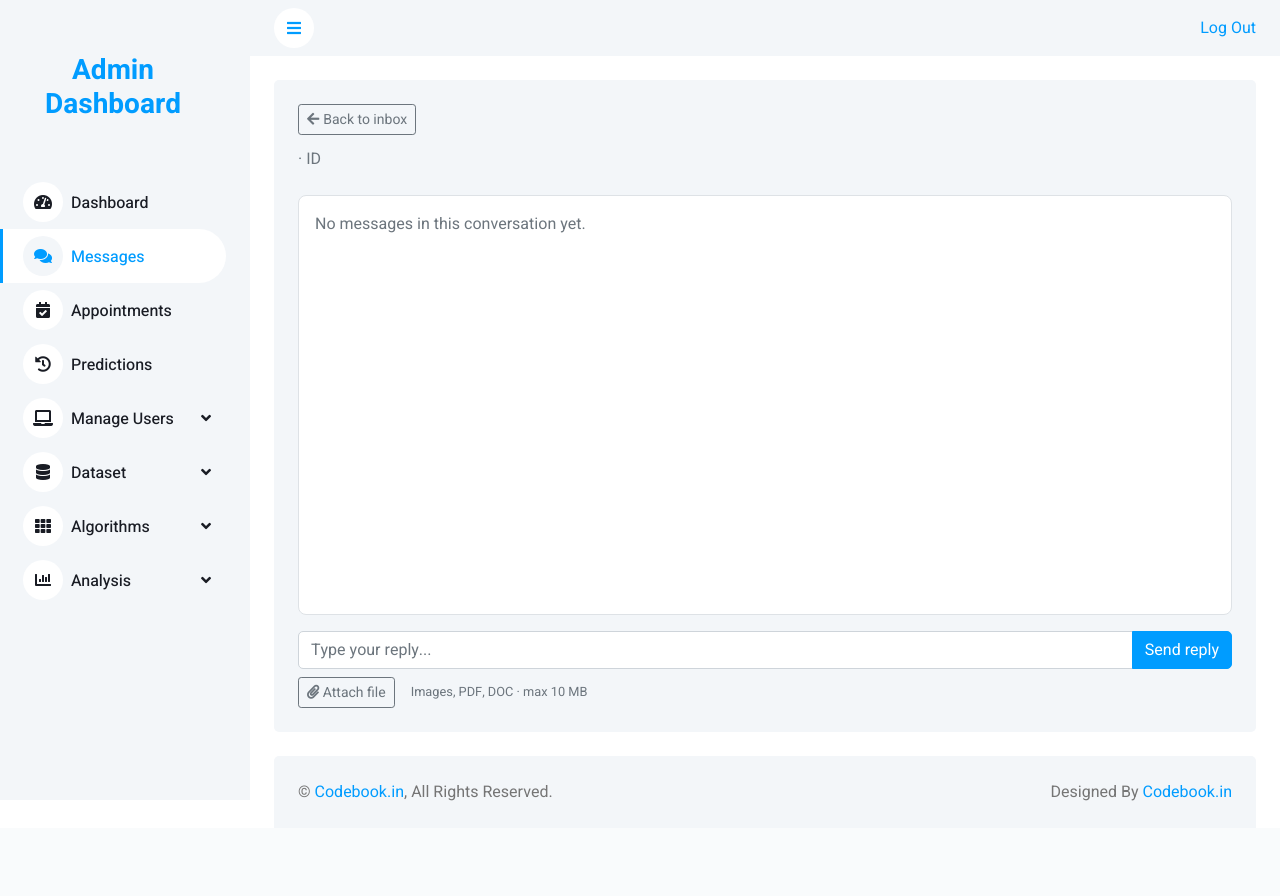
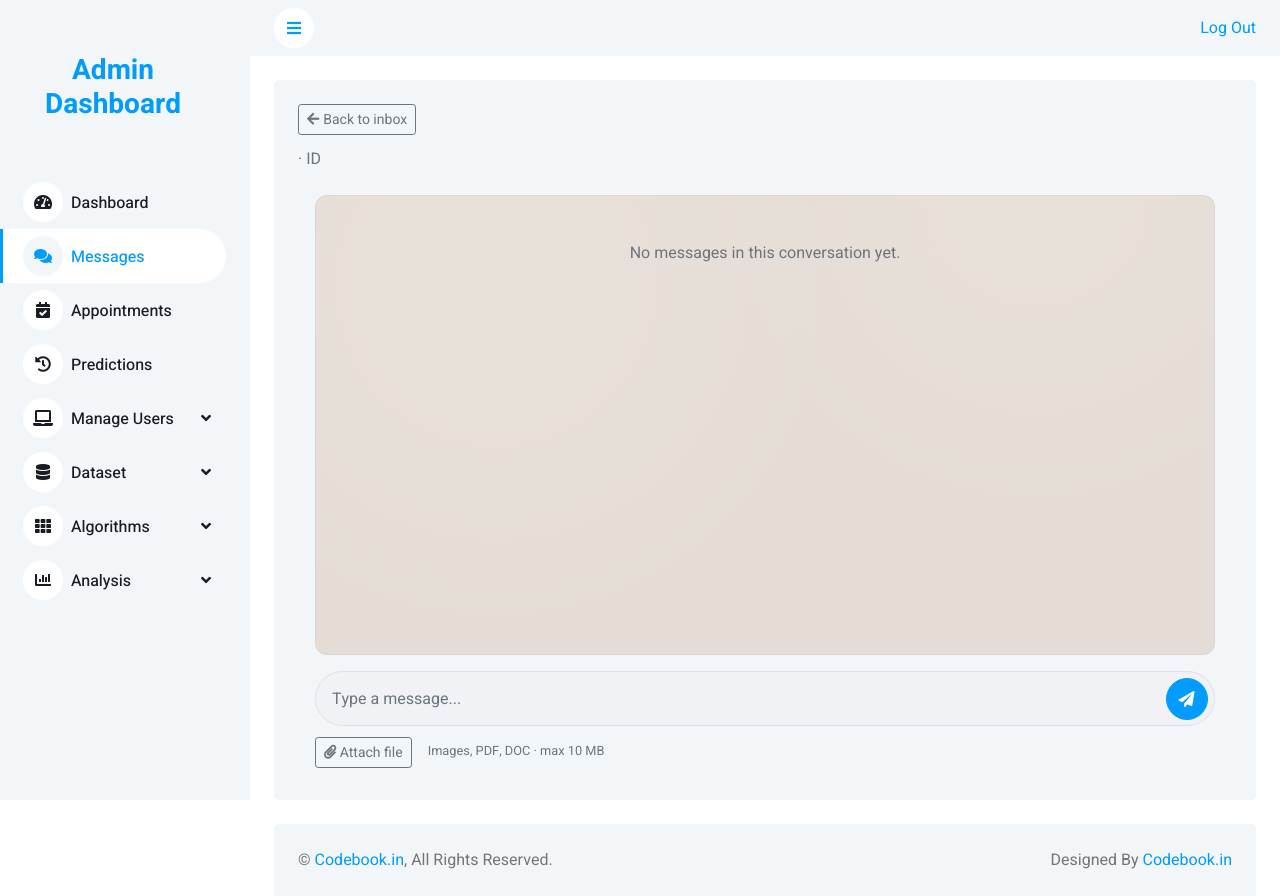
Before and after one commit to Bhupesh-zode/Maternity_assistance, a Django app: template assets/templates/adminapp/admin-messages-thread.html in a window 1280 px wide. Before the commit the page ends 801 px from the top, so only its background shows below. Run offline with Django 4.2, Linux system fonts and the light colour scheme; the template is opened without the code that fills it, so the values that code supplies are empty; some libraries are stand-ins or nearby versions.

Commit message:
whatsapp like chatbox user-admin

```diff
--- a/assets/static/userapp/css/chat.css
+++ b/assets/static/userapp/css/chat.css
@@ -3,7 +3,175 @@
   margin: 0 auto;
 }
 
-.chat-log {
+/* WhatsApp-style support thread */
+.chat-log--whatsapp {
+  height: 460px;
+  overflow-y: auto;
+  overflow-x: hidden;
+  background: #e5ddd5;
+  background-image:
+    radial-gradient(circle at 20% 20%, rgba(255, 255, 255, 0.12) 0, transparent 45%),
+    radial-gradient(circle at 80% 0%, rgba(255, 255, 255, 0.1) 0, transparent 40%);
+  border: none;
+  border-radius: 12px;
+  padding: 0.85rem 0.65rem;
+  box-shadow: inset 0 0 0 1px rgba(0, 0, 0, 0.04);
+}
+
+.chat-log-empty {
+  text-align: center;
+  padding: 2rem 1rem;
+}
+
+.chat-row {
+  display: flex;
+  margin-bottom: 0.35rem;
+  clear: both;
+}
+
+.chat-row--out {
+  justify-content: flex-end;
+}
+
+.chat-row--in {
+  justify-content: flex-start;
+}
+
+.chat-bubble {
+  position: relative;
+  max-width: min(78%, 420px);
+  padding: 0.4rem 0.55rem 0.3rem 0.65rem;
+  border-radius: 8px;
+  box-shadow: 0 1px 1px rgba(0, 0, 0, 0.08);
+  word-break: break-word;
+}
+
+.chat-bubble--out {
+  background: #d9fdd3;
+  color: #111b21;
+  border-top-right-radius: 0;
+}
+
+.chat-bubble--out::after {
+  content: "";
+  position: absolute;
+  top: 0;
+  right: -8px;
+  width: 0;
+  height: 0;
+  border-top: 8px solid #d9fdd3;
+  border-right: 8px solid transparent;
+}
+
+.chat-bubble--in {
+  background: #fff;
+  color: #111b21;
+  border-top-left-radius: 0;
+}
+
+.chat-bubble--in::after {
+  content: "";
+  position: absolute;
+  top: 0;
+  left: -8px;
+  width: 0;
+  height: 0;
+  border-top: 8px solid #fff;
+  border-left: 8px solid transparent;
+}
+
+.chat-bubble-text {
+  margin: 0 0 0.15rem;
+  font-size: 0.9rem;
+  line-height: 1.45;
+  white-space: pre-wrap;
+}
+
+.chat-bubble-meta {
+  display: flex;
+  align-items: center;
+  justify-content: flex-end;
+  gap: 0.2rem;
+  margin-top: 0.1rem;
+  min-height: 1rem;
+}
+
+.chat-bubble-time {
+  font-size: 0.68rem;
+  line-height: 1;
+  color: rgba(17, 27, 33, 0.55);
+  white-space: nowrap;
+}
+
+.chat-status {
+  display: inline-flex;
+  align-items: center;
+  line-height: 1;
+  color: rgba(17, 27, 33, 0.45);
+}
+
+.chat-status i {
+  font-size: 0.72rem;
+  line-height: 1;
+}
+
+.chat-status i + i {
+  margin-left: -0.42rem;
+}
+
+.chat-status--seen {
+  color: #53bdeb;
+}
+
+.chat-status--delivered {
+  color: rgba(17, 27, 33, 0.45);
+}
+
+/* Compose bar */
+.chat-compose-bar {
+  display: flex;
+  align-items: stretch;
+  gap: 0.5rem;
+  background: #f0f2f5;
+  border: 1px solid #dee2e6;
+  border-radius: 999px;
+  padding: 0.35rem 0.4rem 0.35rem 1rem;
+}
+
+.chat-compose-input {
+  border: none;
+  background: transparent;
+  box-shadow: none;
+  padding-left: 0;
+  padding-right: 0;
+}
+
+.chat-compose-input:focus {
+  background: transparent;
+  box-shadow: none;
+}
+
+.chat-compose-send {
+  width: 42px;
+  height: 42px;
+  border-radius: 50%;
+  padding: 0;
+  display: inline-flex;
+  align-items: center;
+  justify-content: center;
+  flex-shrink: 0;
+}
+
+.chat-compose-send i {
+  font-size: 1rem;
+}
+
+.chat-compose-attach {
+  margin-top: 0.65rem;
+}
+
+/* Assistant chat (legacy bubble layout) */
+.chat-log:not(.chat-log--whatsapp) {
   height: 420px;
   overflow-y: auto;
   background: #f8f9fa;
@@ -12,23 +180,22 @@
   padding: 1rem;
 }
 
-.chat-bubble {
+.chat-log:not(.chat-log--whatsapp) .chat-bubble {
   max-width: 85%;
   padding: 0.65rem 1rem;
   border-radius: 12px;
   margin-bottom: 0.75rem;
   white-space: pre-wrap;
-  word-break: break-word;
 }
 
-.chat-bubble.user {
+.chat-log:not(.chat-log--whatsapp) .chat-bubble.user {
   background: #223a66;
   color: #fff;
   margin-left: auto;
 }
 
-.chat-bubble.assistant,
-.chat-bubble.admin {
+.chat-log:not(.chat-log--whatsapp) .chat-bubble.assistant,
+.chat-log:not(.chat-log--whatsapp) .chat-bubble.admin {
   background: #fff;
   border: 1px solid #dee2e6;
   color: #333;
@@ -80,9 +247,9 @@
   font-size: 0.9rem;
 }
 
-.chat-bubble.user .msg-attachment-file {
-  background: rgba(255, 255, 255, 0.15);
-  color: #fff;
+.chat-bubble--out .msg-attachment-file {
+  background: rgba(0, 0, 0, 0.06);
+  color: #111b21;
 }
 
 .file-hint {
--- a/assets/templates/adminapp/admin-messages-thread.html
+++ b/assets/templates/adminapp/admin-messages-thread.html
@@ -13,57 +13,9 @@
     <link href="https://cdn.jsdelivr.net/npm/bootstrap-icons@1.4.1/font/bootstrap-icons.css" rel="stylesheet">
     <link href="{% static 'adminapp/css/bootstrap.min.css' %}" rel="stylesheet">
     <link href="{% static 'adminapp/css/style.css' %}" rel="stylesheet">
+    <link href="{% static 'userapp/plugins/icofont/icofont.min.css' %}" rel="stylesheet">
+    <link href="{% static 'userapp/css/chat.css' %}" rel="stylesheet">
     <script src="https://unpkg.com/sweetalert/dist/sweetalert.min.js"></script>
-    <style>
-        .chat-log {
-            height: 420px;
-            overflow-y: auto;
-            background: #fff;
-            border: 1px solid #dee2e6;
-            border-radius: 8px;
-            padding: 1rem;
-        }
-        .chat-bubble {
-            max-width: 75%;
-            padding: 0.65rem 1rem;
-            border-radius: 12px;
-            margin-bottom: 0.75rem;
-            white-space: pre-wrap;
-            word-break: break-word;
-        }
-        .chat-bubble.user {
-            background: #f1f3f5;
-            border: 1px solid #dee2e6;
-            color: #333;
-        }
-        .chat-bubble.admin {
-            background: #009CFF;
-            color: #fff;
-            margin-left: auto;
-        }
-        .chat-meta { font-size: 0.75rem; color: #6c757d; margin-bottom: 0.25rem; }
-        .msg-attachment-img {
-            max-width: 220px;
-            max-height: 220px;
-            border-radius: 8px;
-            display: block;
-            margin-top: 0.35rem;
-        }
-        .msg-attachment-file {
-            display: inline-flex;
-            align-items: center;
-            gap: 0.35rem;
-            padding: 0.4rem 0.65rem;
-            border-radius: 6px;
-            background: rgba(0, 0, 0, 0.06);
-            color: inherit;
-            text-decoration: none;
-            font-size: 0.9rem;
-        }
-        .chat-bubble.admin .msg-attachment-file { background: rgba(255, 255, 255, 0.2); color: #fff; }
-        .file-hint { font-size: 0.8rem; color: #6c757d; }
-        .selected-file { font-size: 0.85rem; color: #009CFF; }
-    </style>
 </head>
 <body>
     {% if messages %}
@@ -153,29 +105,40 @@
                         </div>
                     </div>
 
-                    <div class="chat-log mb-3" id="chatLog">
+                    <div class="chat-wrap chat-wrap--support">
+                        <div class="chat-log chat-log--whatsapp mb-3" id="chatLog">
                             {% if support_messages %}
                                 {% for msg in support_messages %}
-                            <div class="d-flex flex-column {% if msg.sender == 'admin' %}align-items-end{% else %}align-items-start{% endif %}">
-                                <span class="chat-meta">{% if msg.sender == 'admin' %}You (Admin){% else %}{{ thread_user.name }}{% endif %} · {{ msg.created_at|date:"M d, H:i" }}</span>
-                                <div class="chat-bubble {{ msg.sender }}">
-                                  {% if msg.content %}{{ msg.content }}{% endif %}
+                                <div class="chat-row {% if msg.sender == 'admin' %}chat-row--out{% else %}chat-row--in{% endif %}">
+                                    <div class="chat-bubble {% if msg.sender == 'admin' %}chat-bubble--out{% else %}chat-bubble--in{% endif %}">
+                                        {% if msg.content %}<p class="chat-bubble-text">{{ msg.content }}</p>{% endif %}
                                         {% include 'chatapp/support-attachment.html' %}
+                                        <div class="chat-bubble-meta">
+                                            <span class="chat-bubble-time">{{ msg.created_at|date:"g:i A" }}</span>
+                                            {% if msg.sender == 'admin' %}
+                                            <span class="chat-status {% if msg.is_read %}chat-status--seen{% else %}chat-status--delivered{% endif %}" title="{% if msg.is_read %}Seen by user{% else %}Delivered{% endif %}">
+                                                <i class="icofont-check" aria-hidden="true"></i>
+                                                <i class="icofont-check" aria-hidden="true"></i>
+                                            </span>
+                                            {% endif %}
+                                        </div>
                                     </div>
                                 </div>
                                 {% endfor %}
                             {% else %}
-                            <p class="text-muted mb-0">No messages in this conversation yet.</p>
+                                <p class="chat-log-empty text-muted mb-0">No messages in this conversation yet.</p>
                             {% endif %}
                         </div>
 
-                    <form method="post" enctype="multipart/form-data">
+                        <form method="post" enctype="multipart/form-data" class="chat-compose mb-2">
                             {% csrf_token %}
-                        <div class="input-group mb-2">
-                            <input type="text" name="message" class="form-control" placeholder="Type your reply..." autocomplete="off" maxlength="2000">
-                            <button type="submit" class="btn btn-primary">Send reply</button>
+                            <div class="chat-compose-bar">
+                                <input type="text" name="message" class="form-control chat-compose-input" placeholder="Type a message..." autocomplete="off" maxlength="2000">
+                                <button type="submit" class="btn btn-primary chat-compose-send" aria-label="Send message">
+                                    <i class="fa fa-paper-plane"></i>
+                                </button>
                             </div>
-                        <div class="d-flex align-items-center flex-wrap gap-2">
+                            <div class="chat-compose-attach d-flex align-items-center flex-wrap gap-2">
                                 <label class="btn btn-outline-secondary btn-sm mb-0">
                                     <i class="fa fa-paperclip"></i> Attach file
                                     <input type="file" name="attachment" id="adminAttachment" class="d-none" accept="image/*,.pdf,.doc,.docx">
@@ -184,6 +147,7 @@
                                 <span class="file-hint">Images, PDF, DOC · max 10 MB</span>
                             </div>
                         </form>
+                    </div>
                 </div>
             </div>
 
```
Also changed, not shown: assets/static/userapp/css/portal-theme.css (+56 -4 lines), assets/templates/chatapp/user-messages.html (+23 -15 lines). Lines whose indentation alone changed are shown as unchanged.
